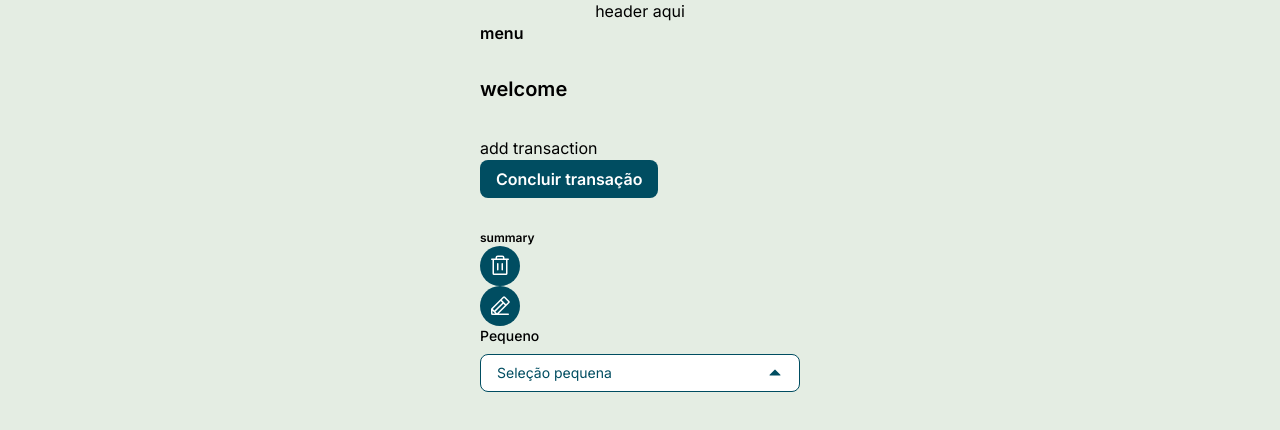
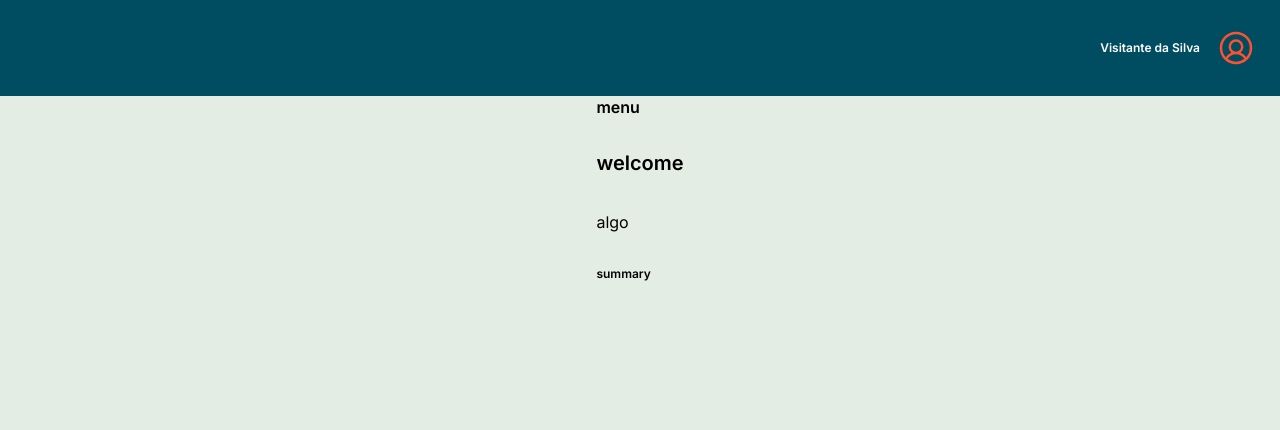
Before and after one commit to M0nicaVaz/fiap-tc-1, a Next.js app: page / in a window 1280 px wide. Shown: the top 430 px of the page. Built offline with nearby package versions, Linux system fonts and the light colour scheme.

Commit message:
feat: header component

```diff
--- a/src/app/(home)/page.tsx
+++ b/src/app/(home)/page.tsx
@@ -1,37 +1,14 @@
-'use client';
-
-import { Button, IconButton, Select } from '@/components';
-import { TrashIcon, PencilLineIcon } from '@phosphor-icons/react';
+import { Header } from '@/components';
 
 export default function Home() {
   return (
     <div className="flex flex-col items-center justify-items-center min-h-screen pb-10 font-sans">
-      <header className="text-body-400">header aqui</header>
+      <Header />
       <main className="flex flex-col gap-[32px] row-start-2 items-center sm:items-start">
         <section className="text-body-600">menu </section>
         <section className="text-subtitle-600">welcome</section>
-        <section>
-          <p className="text-subtitle">add transaction</p>
-          <Button
-            title="Concluir transação"
-            onClick={() => console.log('oi')}
-          />
-        </section>
-        <section className="text-caption-600">
-          summary
-          <IconButton icon={TrashIcon} />
-          <IconButton icon={PencilLineIcon} />
-          <label className="block text-sm font-medium mb-2">Pequeno</label>
-          <Select
-            options={[
-              { value: 'sm', label: 'Pequeno' },
-              { value: 'md', label: 'Médio' },
-              { value: 'lg', label: 'Grande' },
-            ]}
-            placeholder="Seleção pequena"
-            onChange={(value) => console.log(value)}
-          />
-        </section>
+        <section>algo</section>
+        <section className="text-caption-600">summary</section>
       </main>
     </div>
   );
--- /dev/null
+++ b/src/components/Header.tsx
@@ -0,0 +1,10 @@
+import { UserCircleIcon } from '@phosphor-icons/react/dist/ssr';
+
+export function Header() {
+  return (
+    <header className="h-24 gap-4 bg-foreground-400 w-full flex items-center justify-end-safe px-6">
+      <span className="text-caption-600 text-white">Visitante da Silva</span>
+      <UserCircleIcon className="text-highlight w-10 h-10" />
+    </header>
+  );
+}
--- a/src/components/Select.tsx
+++ b/src/components/Select.tsx
@@ -1,3 +1,4 @@
+'use client';
 import { CaretUpIcon } from '@phosphor-icons/react/dist/ssr';
 import { useState, useRef, useEffect } from 'react';
 
--- a/src/components/index.tsx
+++ b/src/components/index.tsx
@@ -2,3 +2,4 @@ export * from './Button';
 export * from './Spinner';
 export * from './IconButton';
 export * from './Select';
+export * from './Header';
```
